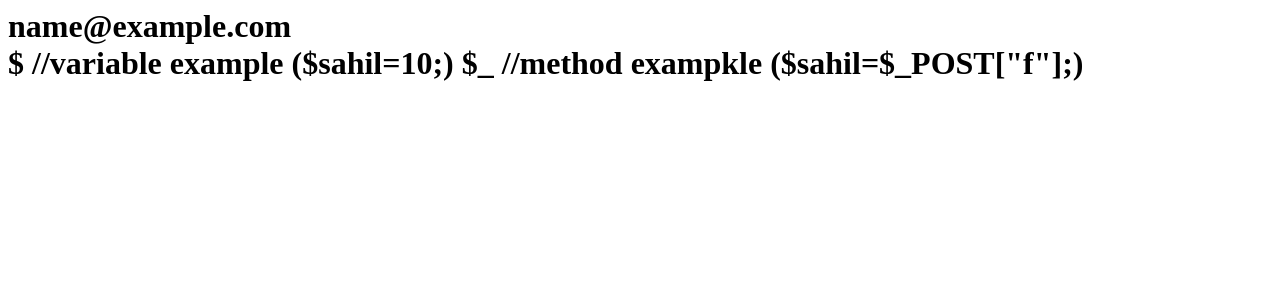
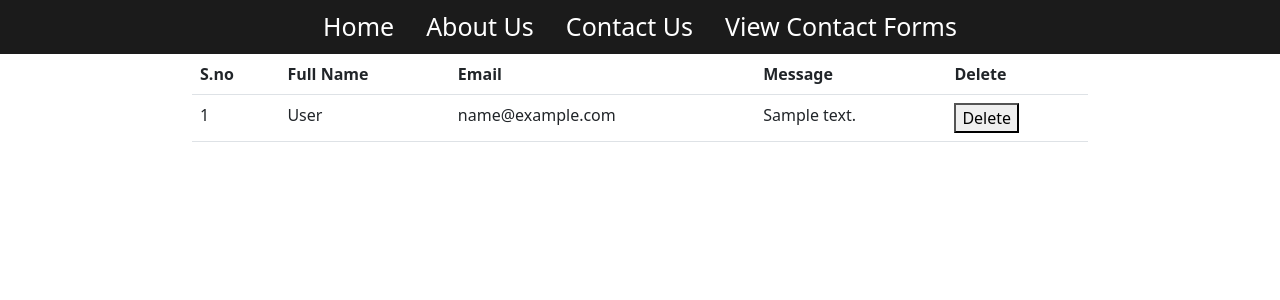
Before and after one commit to secret-sahil/wad-tutorial, a PHP site: page /pull.php in a window 1280 px wide. Shown: the top 300 px of the page. Run offline with PHP 8.4, Linux system fonts and the light colour scheme; tables that the repository leaves empty hold one stand-in row (values such as "Sample post").

Commit message:
added more css to pull.php and added delete button.

```diff
--- a/assets/css/index.css
+++ b/assets/css/index.css
@@ -63,3 +63,8 @@
     text-align: center;
     padding: 20%;
 }
+
+.tablebox{
+    padding-left: 15%;
+    padding-right: 15%;
+}
--- a/footer.php
+++ b/footer.php
@@ -1,3 +1,4 @@
+<br>
 <div class="footer">
         <footer>Copyright 2021 By | Sahil Kumar</footer>
     </div>
--- a/pull.php
+++ b/pull.php
@@ -1,39 +1,58 @@
 <?php
+    include "head.php";
     require_once("db.php");
     $query= $db->query('SELECT * FROM cform');
-    while ($data = $query->fetch()){
-        echo "<h1>".$data['email']."<br>";
+    include "nav.php";
+    echo '<div class="tablebox">';
+    echo'<table class="table">';
+        echo'<tr>';
+        echo '<th>S.no</th>
+        <th>Full Name</th>
+        <th>Email</th>
+        <th>Message</th>
+        <th>Delete</th>';
+
+        echo'</tr>';
+        while ($data = $query->fetch()){
+            echo'<tr>';
+            echo '<td>'.$data['sno'].'</td>';
+            echo '<td>'.$data['fullname'].'</td>';
+            echo '<td>'.$data['email'].'</td>';
+            echo '<td>'.$data['message'].'</td>';
+            echo '<td><a href="pull.php?delete='.$data['sno'].'"><button>Delete</button></td>';
+            echo'</tr>';
+
+        }
+    echo'</table>';
+    echo'</div>';
+
+?>
+
+<?php
+    if (isset($_GET["delete"])){
+    $sno= $_GET["delete"];
+    $query= $db->prepare('delete from cform where sno=:sno');
+    $query->execute(array(
+        ':sno'=> $sno,
+    ));
+    header("location:pull.php");
     }
 ?>
 
 
-$ //variable example ($sahil=10;)
-$_  //method exampkle ($sahil=$_POST["f"];)
 
 
-<!-- {
-
-{"1",
-"Aman Srivastav"
-aman@gmail.com"
-"I love to dev. web pages with CSS and HTML."},
 
 
-{"2"
-"Iqra Zafar"
-"iqra@gmail.com"
-"Iqra is a good girl!"},
 
 
-{"3"
-"Abhishek Kumar"
-"abhi@gmail.com"
-"Abhi is a bad boy!"},
 
 
-{"4"
-"Sahil"
-"sahil@gmail.com"
-"I love coding!"}
 
-} -->
+
+
+
+
+
+<!-- $ //variable example ($sahil=10;)
+$_  //method exampkle ($sahil=$_POST["f"];) -->
```
